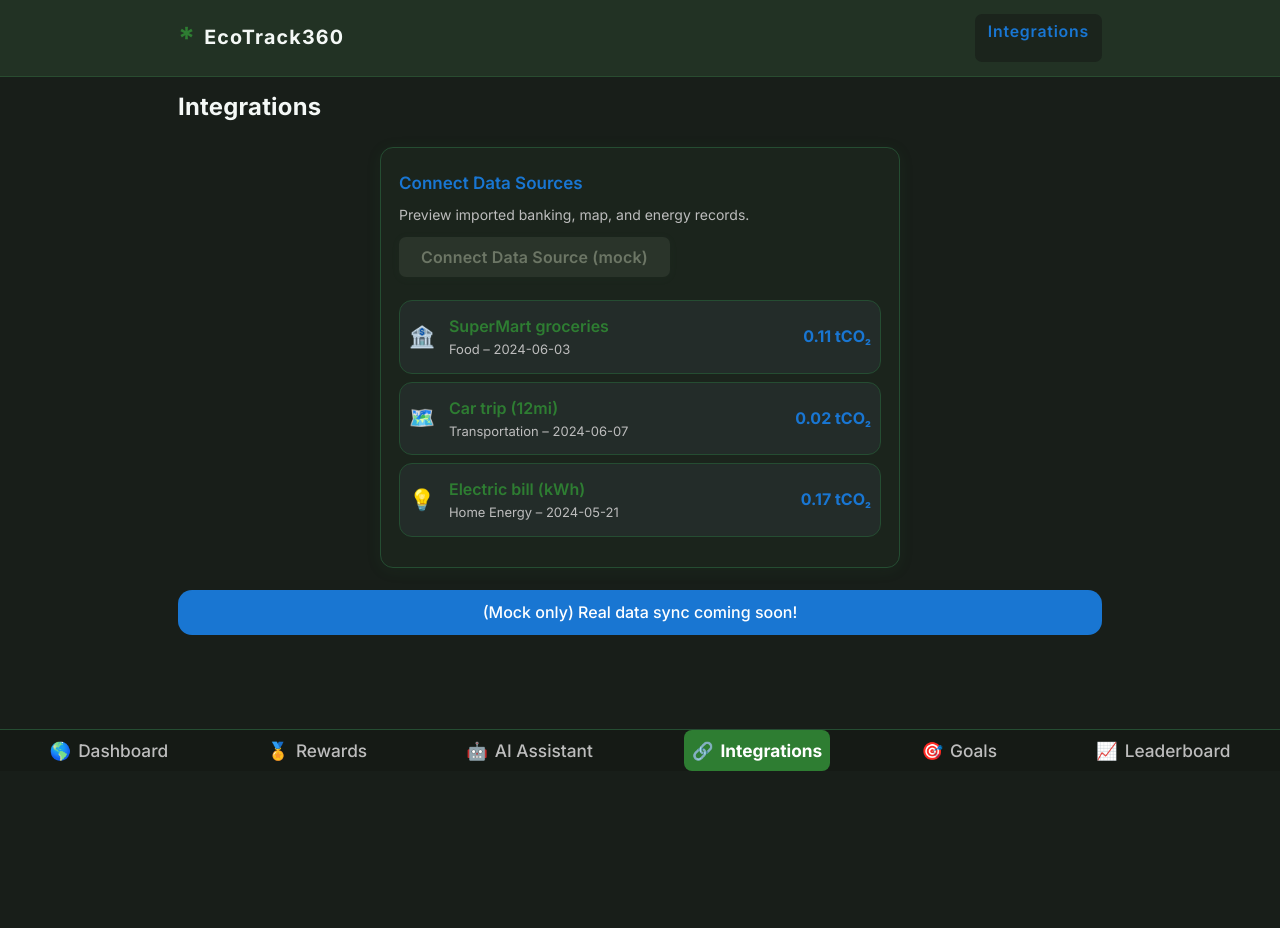
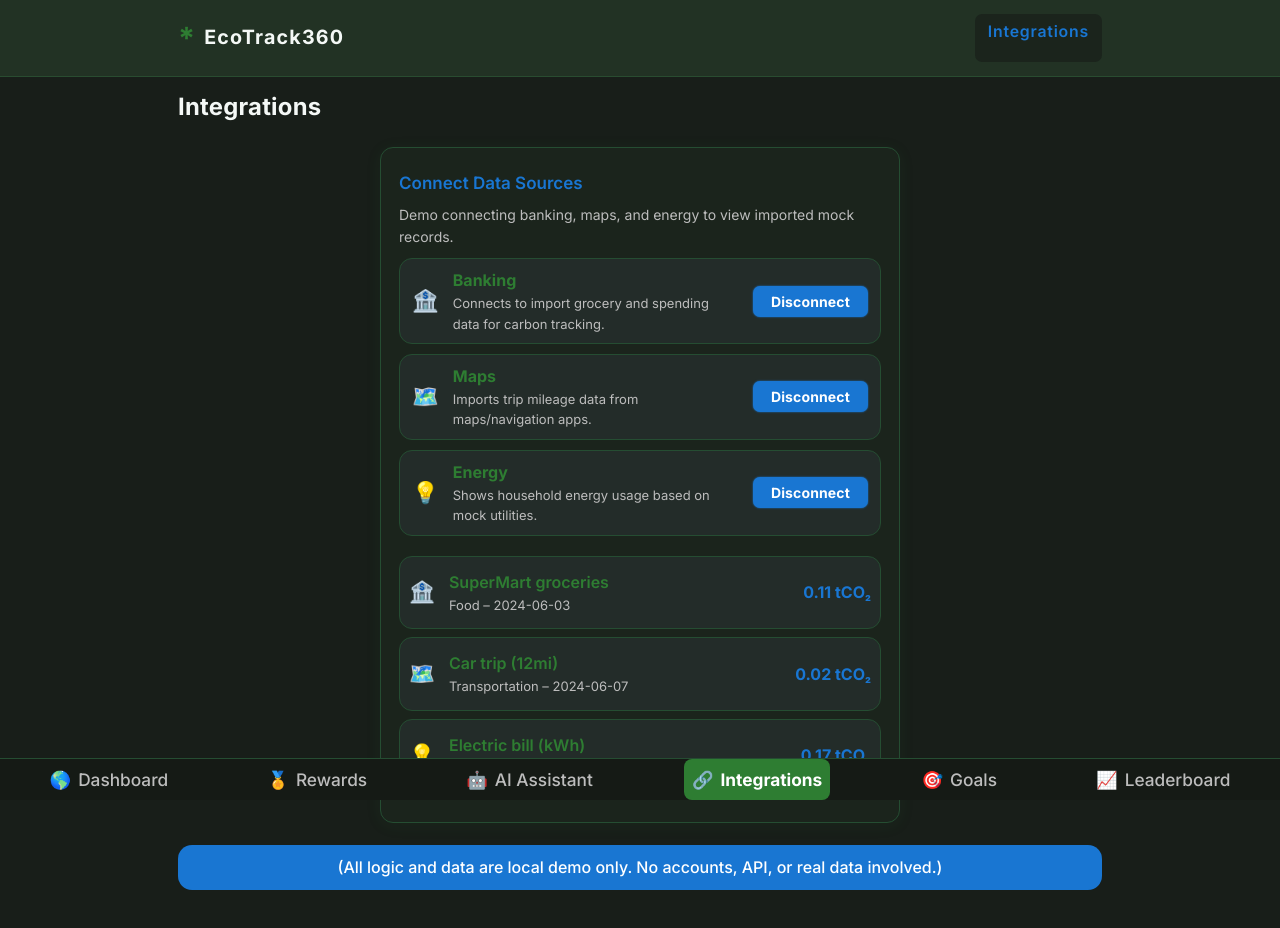
Before and after one commit to Workflow-Manager-admin/ecotrack360-26751-ada0b278, a React (Create React App) app in the folder eco_track360/: page / in a window 1280 px wide. Both pictures are taken after a click on the button "Integrations". Shown: the top 928 px of the page. Before the commit the page ends 800 px from the top, so only its background shows below. Built offline with nearby package versions, Linux system fonts and the light colour scheme; the HTML template or start-up script is replaced by a standard one.

Commit message:
Auto-commit: Changes as of 2025-06-03T05:41:54.694291+00:00

```diff
--- a/eco_track360/src/components/Integrations.js
+++ b/eco_track360/src/components/Integrations.js
@@ -1,37 +1,87 @@
-import React from 'react';
+import React, { useState } from 'react';
 
 /**
  * PUBLIC_INTERFACE
- * Integrations simulates banking/maps/energy imports and displays mock emissions data.
+ * Integrations simulates connecting/disconnecting mock banking, maps, and energy integrations.
+ * Users can toggle integration status for each and view/retract imported demo data.
+ * All logic is managed purely via local React state; no backend or real API.
  */
-const MOCK_IMPORTS = [
+
+// The available mock integrations
+const MOCK_INTEGRATIONS = [
   {
-    source: "Banking",
-    icon: "🏦",
+    key: 'banking',
+    label: 'Banking',
+    icon: '🏦',
+    description: 'Connects to import grocery and spending data for carbon tracking.'
+  },
+  {
+    key: 'maps',
+    label: 'Maps',
+    icon: '🗺️',
+    description: 'Imports trip mileage data from maps/navigation apps.'
+  },
+  {
+    key: 'energy',
+    label: 'Energy',
+    icon: '💡',
+    description: 'Shows household energy usage based on mock utilities.'
+  }
+];
+
+// Mock imported records for each integration
+const MOCK_IMPORT_DATA = {
+  banking: [
+    {
       item: "SuperMart groceries",
       detail: "Food",
       co2: "0.11 tCO₂",
-    date: "2024-06-03"
-  },
+      date: "2024-06-03",
+      icon: "🏦"
+    }
+  ],
+  maps: [
     {
-    source: "Maps",
-    icon: "🗺️",
       item: "Car trip (12mi)",
       detail: "Transportation",
       co2: "0.02 tCO₂",
-    date: "2024-06-07"
-  },
+      date: "2024-06-07",
+      icon: "🗺️"
+    }
+  ],
+  energy: [
     {
-    source: "Energy",
-    icon: "💡",
       item: "Electric bill (kWh)",
       detail: "Home Energy",
       co2: "0.17 tCO₂",
-    date: "2024-05-21"
+      date: "2024-05-21",
+      icon: "💡"
     }
-];
+  ]
+};
 
 function Integrations() {
+  // Track which integrations are "connected"
+  const [connections, setConnections] = useState({
+    banking: true,
+    maps: true,
+    energy: true
+  });
+
+  // PUBLIC_INTERFACE
+  // Toggle a single integration (connect/disconnect)
+  function handleToggle(key) {
+    setConnections(conns => ({
+      ...conns,
+      [key]: !conns[key]
+    }));
+  }
+
+  // Collect the data for currently connected integrations
+  const connectedData = Object.entries(connections)
+    .filter(([key, value]) => value)
+    .flatMap(([key]) => MOCK_IMPORT_DATA[key] || []);
+
   return (
     <div>
       <h2 className="mb-md">Integrations</h2>
@@ -39,43 +89,82 @@ function Integrations() {
         <div style={{ color: "var(--secondary)", fontWeight: 600, fontSize: 17, marginBottom: 7 }}>
           Connect Data Sources
         </div>
-        <p style={{color:"var(--text-faint)", marginTop:0, marginBottom:7, fontSize:14}}>
-          Preview imported banking, map, and energy records.
+        <p style={{color: "var(--text-faint)", marginTop: 0, marginBottom: 7, fontSize: 14}}>
+          Demo connecting banking, maps, and energy to view imported mock records.
         </p>
+        <div style={{ margin: "10px 0 10px 0", display: "flex", flexDirection: "column", gap: 10 }}>
+          {MOCK_INTEGRATIONS.map(integration => (
+            <div key={integration.key}
+              className="eco-card"
+              style={{
+                boxShadow: "none",
+                background: "var(--surface)",
+                margin: "0",
+                padding: "9px 12px",
+                display: "flex",
+                alignItems: "center",
+                gap: 14
+              }}>
+              <span style={{ fontSize: "1.34em" }}>{integration.icon}</span>
+              <div style={{ flex: 1 }}>
+                <div style={{ fontWeight: 700, fontSize: 16, color: "var(--primary)" }}>{integration.label}</div>
+                <div style={{ fontSize: 13, color: "var(--text-faint)" }}>{integration.description}</div>
+              </div>
               <button
                 className="btn"
-          disabled
-          aria-disabled="true"
-          style={{ marginBottom: 13, marginTop: 4, opacity: 0.7 }}
+                aria-label={connections[integration.key] ? `Disconnect ${integration.label}` : `Connect ${integration.label}`}
+                aria-pressed={!!connections[integration.key]}
+                style={{
+                  background: connections[integration.key] ? "var(--secondary)" : "var(--accent-dark)",
+                  color: connections[integration.key] ? "#fff" : "#202924",
+                  fontWeight: 700,
+                  padding: "7px 18px",
+                  fontSize: 14,
+                  boxShadow: connections[integration.key] ? "0 0 2px var(--secondary)" : "none",
+                  minWidth: 88
+                }}
+                onClick={() => handleToggle(integration.key)}
               >
-          Connect Data Source (mock)
+                {connections[integration.key] ? "Disconnect" : "Connect"}
               </button>
-        {/* Static imported data list */}
-        <div style={{marginTop:10}}>
-          {MOCK_IMPORTS.map((rec,i)=>(
-            <div key={i} className="eco-card" style={{
-              display:"flex",
-              alignItems:"center",
-              gap:14,
-              background:"var(--surface)",
-              margin:"8px 0",
-              boxShadow:"none",
-              padding:"13px 9px"
+            </div>
+          ))}
+        </div>
+        {/* Show mock imported data if any integration is connected */}
+        <div style={{marginTop:20}}>
+          {connectedData.length === 0 ? (
+            <div style={{ color: "var(--accent-dark)", textAlign: "center", fontSize: 15, padding: "17px 7px 13px" }}>
+              No integrations connected.<br />
+              Connect banking, maps, or energy above to see mock data!
+            </div>
+          ) : (
+            connectedData.map((rec, i) => (
+              <div key={rec.item + i}
+                className="eco-card"
+                style={{
+                  display: "flex",
+                  alignItems: "center",
+                  gap: 14,
+                  background: "var(--surface)",
+                  margin: "8px 0",
+                  boxShadow: "none",
+                  padding: "13px 9px"
                 }}>
                 <div style={{ fontSize:"1.3em" }}>{rec.icon}</div>
-              <div style={{flex:1, minWidth: 100}}>
-                <div style={{ fontWeight:600, color:"var(--primary)" }}>{rec.item}</div>
-                <div style={{fontSize:13, color:"var(--text-faint)"}}>{rec.detail} – {rec.date}</div>
+                <div style={{ flex: 1, minWidth: 100 }}>
+                  <div style={{ fontWeight: 600, color: "var(--primary)" }}>{rec.item}</div>
+                  <div style={{ fontSize: 13, color: "var(--text-faint)" }}>{rec.detail} – {rec.date}</div>
                 </div>
                 <div style={{ minWidth:65, fontWeight:700, textAlign:"right", color:"var(--secondary)" }}>
                   {rec.co2}
                 </div>
               </div>
-          ))}
+            ))
+          )}
         </div>
       </div>
       <div className="eco-highlight text-center mt-md sm-text">
-        (Mock only) Real data sync coming soon!
+        (All logic and data are local demo only. No accounts, API, or real data involved.)
       </div>
     </div>
   );
```
Also changed, not shown: 2 other files (tests, documents, lock files or other folders). Lines whose indentation alone changed are shown as unchanged.
